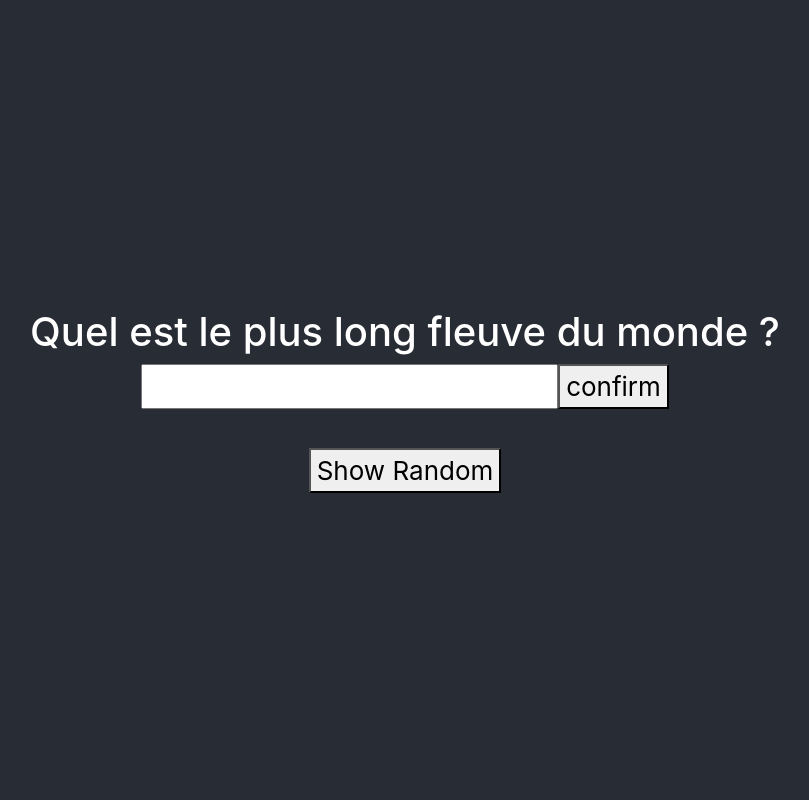
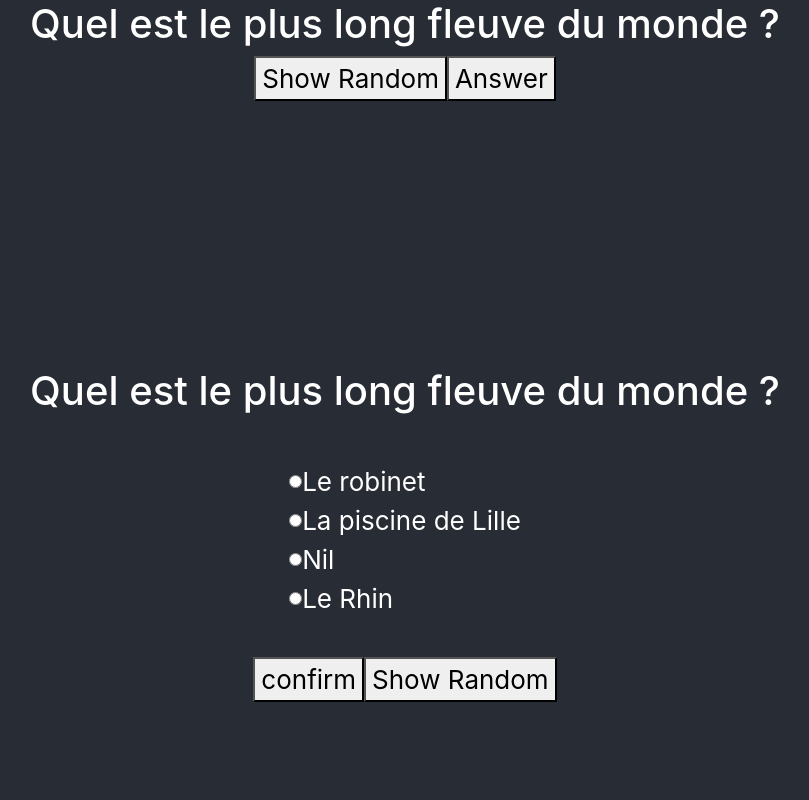
Before and after one commit to nordine-yzd/flashcards, a React (Create React App) app: page / in a window 1280 px wide. Shown: the top 800 px of the page, without its empty margins (235-1044 px from the left). Built offline with nearby package versions, Linux system fonts and the light colour scheme.

Commit message:
add ternry condition to all component

```diff
--- a/package.json
+++ b/package.json
@@ -3,6 +3,7 @@
   "version": "0.1.0",
   "private": true,
   "dependencies": {
+    "@fewlines-education/request": "^0.0.1",
     "@testing-library/jest-dom": "^5.14.1",
     "@testing-library/react": "^12.0.0",
     "@testing-library/user-event": "^13.2.1",
--- a/src/App.tsx
+++ b/src/App.tsx
@@ -1,23 +1,20 @@
 import React from "react";
 // import logo from "./logo.svg";
 import "./styles/App.css";
-// import { FlashCardMentale } from "./components/mental";
 import arrayQuestAnsw from "./data/dataQuiz";
+import { FlashCardMentale } from "./components/mental";
 import { FlashCardInput } from "./components/input";
-// import FlashCardRadio from "./components/radio";
-// import Example from "./components/input";
-// import { anecdotes } from "./data/dataQuiz";
-// import { ShowRandom } from "./components/mental";
-
-// console.log(arrayQuestAnsw);
+import FlashCardRadio from "./components/radio";
 
 function App() {
   return (
     <div className="App">
       <header className="App-header">
-        {/* <FlashCardMentale bdd={arrayQuestAnsw} /> */}
+        <FlashCardMentale bdd={arrayQuestAnsw} />
+        <hr />
+        <FlashCardRadio bdd={arrayQuestAnsw} />
+        <hr />
         <FlashCardInput bdd={arrayQuestAnsw} />
-        {/* <FlashCardRadio bdd={arrayQuestAnsw} /> */}
       </header>
     </div>
   );
--- a/src/components/input.tsx
+++ b/src/components/input.tsx
@@ -24,9 +24,9 @@ export function FlashCardInput(props: FlashcardMentalProps): JSX.Element {
       setstate((state = false));
     }
   }
-
-  if (state) {
   return (
+    <div>
+      {state ? (
         <div>
           <h1> {props.bdd[random].question}</h1>
           <div>
@@ -37,14 +37,15 @@ export function FlashCardInput(props: FlashcardMentalProps): JSX.Element {
             <button onClick={getInput}>confirm</button>
           </div>
           <br />
-        <button onClick={() => setRandom(Math.floor(Math.random() * 3))}>
+          <button
+            onClick={() =>
+              setRandom(Math.floor(Math.random() * props.bdd.length))
+            }
+          >
             Show Random
           </button>
         </div>
-    );
-  } else if (input === props.bdd[random].answer) {
-    //bonne reponse
-    return (
+      ) : input === props.bdd[random].answer ? (
         <div className="App-header-green">
           <p className="display-1">Correct answer was :</p> <br />
           <h1>{props.bdd[random].answer}</h1> <br />
@@ -52,10 +53,7 @@ export function FlashCardInput(props: FlashcardMentalProps): JSX.Element {
             Other Questions
           </button>
         </div>
-    );
-  } else {
-    //mauvaise reponses
-    return (
+      ) : (
         <div className="App-header-red">
           <p className="display-1">Wrong answer</p>
           <div className="container ">
@@ -82,6 +80,7 @@ export function FlashCardInput(props: FlashcardMentalProps): JSX.Element {
             Other Questions
           </button>
         </div>
+      )}
+    </div>
   );
 }
-}
--- a/src/components/mental.tsx
+++ b/src/components/mental.tsx
@@ -19,7 +19,7 @@ export function FlashCardMentale(props: FlashcardMentalProps): JSX.Element {
   //     <div>
   //       <div>
   //         <h1> {props.bdd[selected].question}</h1>
-  //         <button onClick={() => setSelected(Math.floor(Math.random() * 3))}>
+  //         <button onClick={() => setSelected(Math.floor(Math.random() *  props.bdd.length))}>
   //           Show Random
   //         </button>
   //         <button onClick={() => setstate((state = false))}>Answer</button>
@@ -41,7 +41,11 @@ export function FlashCardMentale(props: FlashcardMentalProps): JSX.Element {
       {state ? (
         <div>
           <h1> {props.bdd[selected].question}</h1>
-          <button onClick={() => setSelected(Math.floor(Math.random() * 3))}>
+          <button
+            onClick={() =>
+              setSelected(Math.floor(Math.random() * props.bdd.length))
+            }
+          >
             Show Random
           </button>
           <button onClick={() => setstate((state = false))}>Answer</button>
--- a/src/components/radio.tsx
+++ b/src/components/radio.tsx
@@ -19,20 +19,16 @@ export default function FlashCardRadio(
   let [state, setstate] = React.useState(true);
   let [random, setRandom] = React.useState(0);
   let [checkedOne, setChekedOne] = React.useState("");
-  console.log(checkedOne + " checkedone");
-  console.log(random);
 
   function resetCheckedOne() {
-    // console.log(checkedOne + " ds la fonction");
     checkedOne = "";
-    setRandom(Math.floor(Math.random() * 3));
+    setRandom(Math.floor(Math.random() * props.bdd.length));
   }
-
-  //affiche  les question reopnses
-  if (state === true) {
   return (
+    <div>
+      {state ? (
         <div className="App-header">
-        {() => setRandom(Math.floor(Math.random() * 3))}
+          {() => setRandom(Math.floor(Math.random() * props.bdd.length))}
           <div>
             <h1> {props.bdd[random].question}</h1>
             <br />
@@ -66,10 +62,7 @@ export default function FlashCardRadio(
             <button onClick={resetCheckedOne}>Show Random</button>
           </div>
         </div>
-    );
-  } else if (checkedOne !== props.bdd[random].answer) {
-    //mauvaise reponse
-    return (
+      ) : checkedOne !== props.bdd[random].answer ? (
         <div className="App-header-red">
           <p className="display-1">Wrong answer</p>
           <div className="container ">
@@ -96,11 +89,7 @@ export default function FlashCardRadio(
             Other Questions
           </button>
         </div>
-    );
-  }
-  //bonne reponse
-  else {
-    return (
+      ) : (
         <div className="App-header-green">
           <p className="display-1">Correct answer was :</p> <br />
           <h1>{props.bdd[random].answer}</h1> <br />
@@ -108,6 +97,7 @@ export default function FlashCardRadio(
             Other Questions
           </button>
         </div>
+      )}
+    </div>
   );
 }
-}
--- a/src/data/dataQuiz.tsx
+++ b/src/data/dataQuiz.tsx
@@ -1,5 +1,4 @@
-// import express from "express";
-// const app = express();
+// import request from "@fewlines-education/request";
 
 export type MyTypeAnswerQuestion = {
   id: number;
@@ -8,13 +7,12 @@ export type MyTypeAnswerQuestion = {
   falseAnswer: string[];
 };
 
-// app.request(`https://videogame-api.fly.dev/games/${slug.id}`, (error, body) => {
+// request(`https://videogame-api.fly.dev/games/${slug.id}`, (error, body) => {
 //   if (error) {
 //     throw error;
 //   }
 //   const json = JSON.parse(body);
 //   // console.log(json);
-//   res.render("details_of_game.njk", { details: json });
 // });
 
 const arrayQuestAnsw: MyTypeAnswerQuestion[] = [
@@ -33,18 +31,26 @@ const arrayQuestAnsw: MyTypeAnswerQuestion[] = [
   {
     id: 3,
     question: "Comment s'appelle le president français ? ",
-    answer: "Nordine",
+    answer: "Macron",
     falseAnswer: ["Melanchon", "Jadot", "Nordine", "Macron"],
+  },
+  {
+    id: 4,
+    question: "Qui a dessiné la statue de la liberté ?",
+    answer: "Gustave Eiffel",
+    falseAnswer: [
+      "Gustave Eiffel",
+      "Richard Nixon",
+      "Bill Clinton",
+      "Mister liberty",
+    ],
+  },
+  {
+    id: 5,
+    question: "Combien y a-t-il de quarts d’heure dans une journée ?",
+    answer: "96",
+    falseAnswer: ["96", "24", "162", "62"],
   },
 ];
 
-// export const anecdotes = [
-//   "If it hurts, do it more often",
-//   "Adding manpower to a late software project makes it later!",
-//   "The first 90 percent of the code accounts for the first 90 percent of the development time...The remaining 10 percent of the code accounts for the other 90 percent of the development time.",
-//   "Any fool can write code that a computer can understand. Good programmers write code that humans can understand.",
-//   "Premature optimization is the root of all evil.",
-//   "Debugging is twice as hard as writing the code in the first place. Therefore, if you write the code as cleverly as possible, you are, by definition, not smart enough to debug it.",
-// ];
-
 export default arrayQuestAnsw;
```
Also changed, not shown: 1 other file (tests, documents, lock files or other folders). Lines whose indentation alone changed are shown as unchanged.
